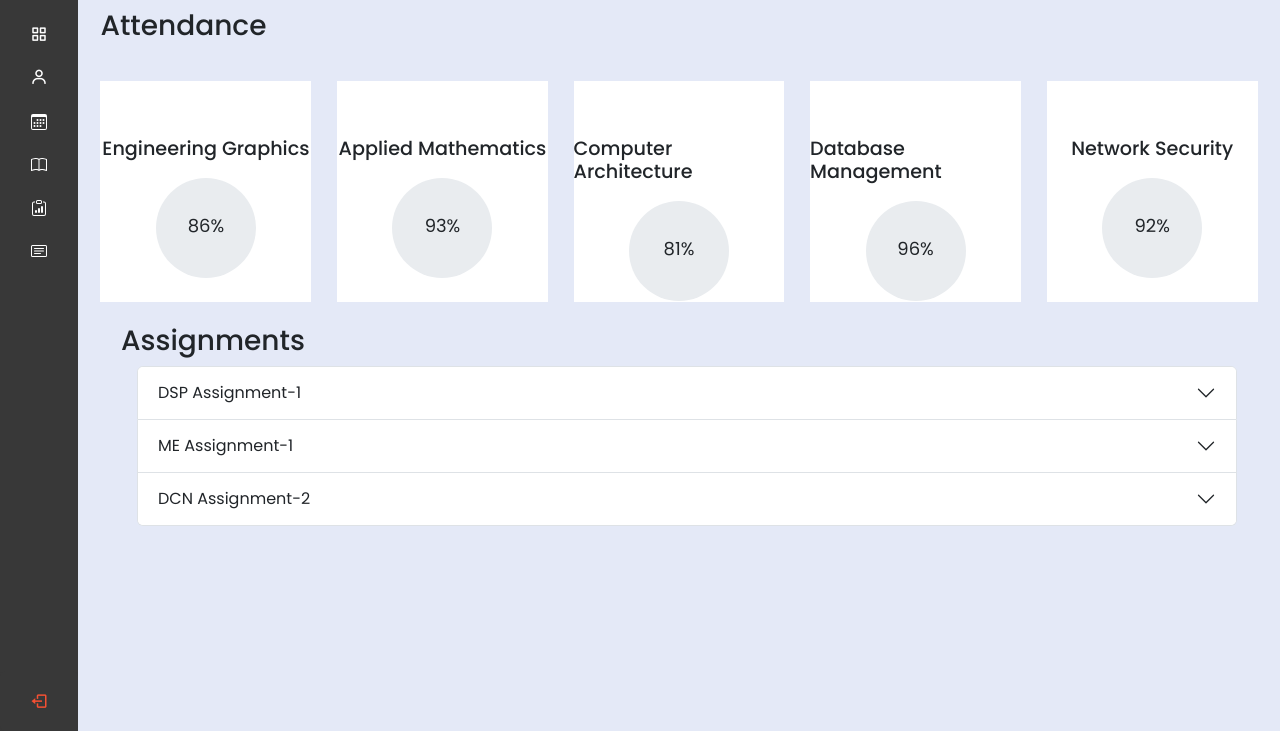
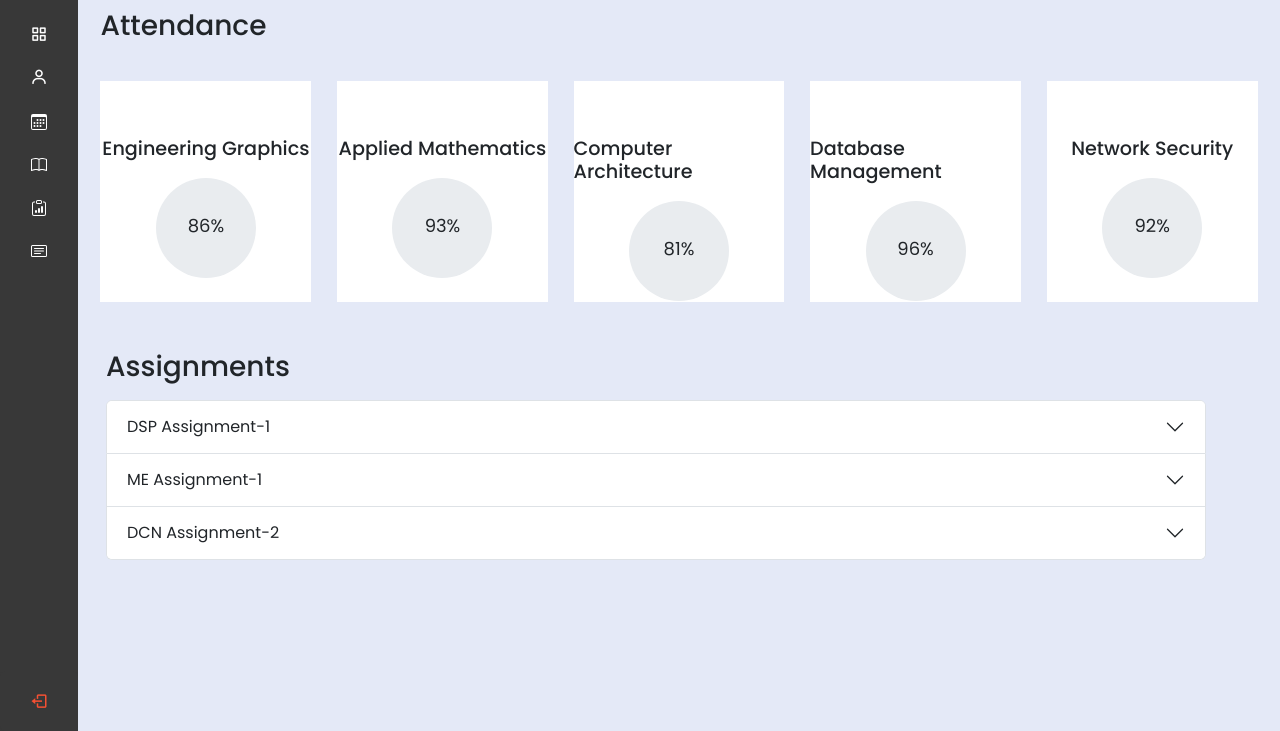
Before and after one commit to aumvashisht/MSIT-Connect, a plain HTML site: page index.html in a window 1280 px wide. Shown: the part 69-800 px from the top of the page. Drawn offline with nearby package versions, Linux system fonts and the light colour scheme.

Commit message:
Update style.css

```diff
--- a/style.css
+++ b/style.css
@@ -403,3 +403,11 @@ section .subjects small{
   margin-top: 1rem;
   display: block;
 }
+.container{
+  margin: 0%;
+}
+#assign{
+  margin: 1rem;
+  margin-top: 3rem;
+  padding: 0;
+}
```
